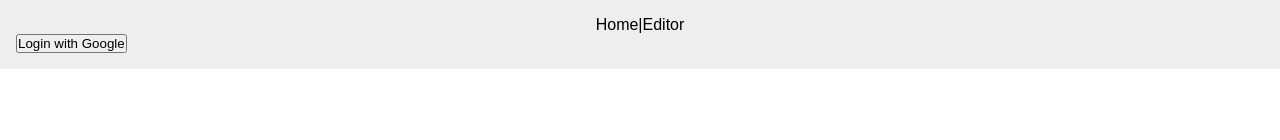
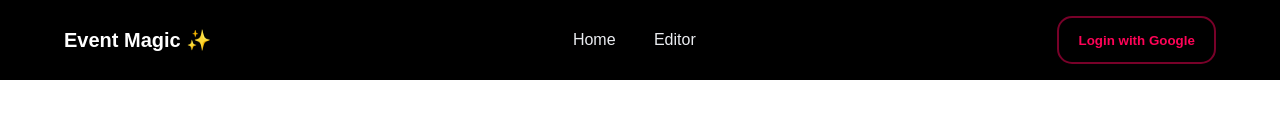
Before and after one commit to DrZanuff/event-magic, a Next.js app: page /main/editor in a window 1280 px wide. Shown: the top 140 px of the page. Built offline with nearby package versions, Linux system fonts and the light colour scheme; no server answers.

Commit message:
feat: style header

```diff
--- a/package.json
+++ b/package.json
@@ -10,6 +10,7 @@
     "plop": "plop"
   },
   "dependencies": {
+    "@remotion/google-fonts": "^4.0.286",
     "@remotion/player": "^4.0.286",
     "firebase": "^11.6.0",
     "jotai": "^2.12.2",
--- a/src/app/globals.css
+++ b/src/app/globals.css
@@ -1,13 +1,32 @@
 :root {
-  --background: #ffffff;
-  --foreground: #171717;
-}
-
-@media (prefers-color-scheme: dark) {
-  :root {
-    --background: #0a0a0a;
-    --foreground: #ededed;
-  }
+  --background-a: black;
+  --background-b2: #1d283880;
+  --background-b3: #1d283840;
+  --background-b1: #1d2838;
+  --paragraphs: #c9c9c9;
+  --accent-a1: #ff0357;
+  --accent-a2: #0b82d8;
+  --semi-stroke: #ffffff1f;
+  --link: #d8dfe9cc;
+  --border: #182233;
+  --magenta-transaprent: #ff035778;
+  --ui-white: white;
+  --ui-primary100: #f4ebff;
+  --ui-primary600: #7f56d9;
+  --ui-primary700: #6941c6;
+  --ui-primary800: #53389e;
+  --ui-gray50: #f9fafb;
+  --ui-gray100: #f2f4f7;
+  --ui-gray200: #eaecf0;
+  --ui-gray300: #d0d5dd;
+  --ui-gray400: #98a2b3;
+  --ui-gray600: #475467;
+  --ui-gray700: #344054;
+  --ui-gray800: #1d2939;
+  --ui-gray900: #101828;
+  --grey: #d8dfe9db;
+  --lite-grey: #e4e2df;
+  --btn-border-radius: 15px;
 }
 
 html,
--- a/src/app/layout.module.css
+++ b/src/app/layout.module.css
@@ -5,10 +5,32 @@
 }
 
 .header {
-  padding: 1rem;
-  background-color: #eee;
+  display: flex;
+  justify-content: space-between;
+  background-color: var(--background-a);
   text-align: center;
-  color: #000;
+  color: var(--ui-white);
+  padding-left: 5%;
+  padding-right: 5%;
+
+  align-items: center;
+  width: 100%;
+  height: auto;
+  min-height: 5rem;
+
+  nav a {
+    padding: 0.5rem 1.2rem;
+    color: var(--ui-gray200);
+
+    &:hover {
+      color: var(--ui-white);
+      text-decoration: underline;
+    }
+  }
+
+  strong {
+    font-size: 20px;
+  }
 }
 
 .main {
--- a/src/app/layout.tsx
+++ b/src/app/layout.tsx
@@ -4,15 +4,26 @@ import Link from 'next/link'
 import { ReactNode } from 'react'
 import { LoginButton } from '@/src/components/core/LoginButton'
 import { DashboardHeaderLink } from '@/src/components/core/DashboardHeaderLink'
+import { Roboto } from 'next/font/google'
+
+const roboto = Roboto({
+  weight: ['400', '700'],
+  style: ['normal', 'italic'],
+  subsets: ['latin'],
+  display: 'swap',
+})
 
 export default function RootLayout({ children }: { children: ReactNode }) {
   return (
-    <html lang="en">
+    <html lang="en" className={roboto.className}>
       <body className={styles.layout}>
         <header className={styles.header}>
+          <Link href="/">
+            <strong>Event Magic ✨</strong>
+          </Link>
+
           <nav>
             <Link href="/">Home</Link>
-            <span>|</span>
             <Link href="/main/editor">Editor</Link>
             <DashboardHeaderLink />
           </nav>
--- a/src/components/core/DashboardHeaderLink/DashboardHeaderLink.tsx
+++ b/src/components/core/DashboardHeaderLink/DashboardHeaderLink.tsx
@@ -12,8 +12,7 @@ export function DashboardHeaderLink() {
 
   return (
     <>
-      <span>|</span>
-      <Link href="/main/dashboard">My Invitations</Link>
+      <Link href="/main/dashboard">Invitations</Link>
     </>
   )
 }
--- a/src/components/core/LoginButton/LoginButton-styles.module.css
+++ b/src/components/core/LoginButton/LoginButton-styles.module.css
@@ -1,3 +1,21 @@
 .container {
   display: flex;
+
+  button {
+    height: 48px;
+    min-width: 100px;
+  }
 }
+
+.avatar {
+  width: 48px;
+  height: 48px;
+  border-radius: 50%;
+  border: 2px solid var(--ui-primary600);
+}
+
+.avatar-container {
+  display: flex;
+  align-items: center;
+  gap: 5px;
+}
--- a/src/components/core/LoginButton/LoginButton.tsx
+++ b/src/components/core/LoginButton/LoginButton.tsx
@@ -3,6 +3,7 @@
 import { useAuth } from '@/src/hooks/useAuth'
 import Image from 'next/image'
 import styles from './LoginButton-styles.module.css'
+import buttons from '../../../styles/buttons.module.css'
 
 export function LoginButton({
   customMessage = 'Login with Google',
@@ -16,18 +17,22 @@ export function LoginButton({
   return (
     <div className={styles.container}>
       {user ? (
-        <div>
+        <div className={styles['avatar-container']}>
           <Image
             src={user.photoURL ?? ''}
             alt="avatar"
             width={64}
             height={64}
+            className={styles.avatar}
           />
-          <span>{user.name}</span>
-          <button onClick={logout}>Logout</button>
+          <button className={buttons['button-purple-outline']} onClick={logout}>
+            Logout
+          </button>
         </div>
       ) : (
-        <button onClick={login}>{customMessage}</button>
+        <button className={buttons['button-outline-magenta']} onClick={login}>
+          {customMessage}
+        </button>
       )}
     </div>
   )
--- /dev/null
+++ b/src/styles/buttons.module.css
@@ -0,0 +1,105 @@
+@layer components;
+
+.button {
+  border-radius: var(--btn-border-radius);
+  padding: 0.6rem 1.2rem;
+  font-weight: 600;
+  cursor: pointer;
+  transition: filter 0.2s ease;
+
+  &:hover {
+    filter: brightness(0.8);
+  }
+}
+
+.button-pink {
+  border-radius: var(--btn-border-radius);
+  padding: 0.6rem 1.2rem;
+  font-weight: 600;
+  cursor: pointer;
+  transition: filter 0.2s ease;
+  background-color: var(--accent-a1);
+  color: var(--ui-white);
+  border: none;
+
+  &:hover {
+    filter: brightness(0.8);
+  }
+}
+
+.button-blue {
+  border-radius: var(--btn-border-radius);
+  padding: 0.6rem 1.2rem;
+  font-weight: 600;
+  cursor: pointer;
+  transition: filter 0.2s ease;
+  background-color: var(--accent-a2);
+  color: var(--ui-white);
+  border: none;
+
+  &:hover {
+    filter: brightness(0.8);
+  }
+}
+
+.button-purple {
+  border-radius: var(--btn-border-radius);
+  padding: 0.6rem 1.2rem;
+  font-weight: 600;
+  cursor: pointer;
+  transition: filter 0.2s ease;
+  background-color: var(--ui-primary600);
+  color: var(--ui-white);
+  border: none;
+
+  &:hover {
+    filter: brightness(0.8);
+  }
+}
+
+.button-purple-outline {
+  border-radius: var(--btn-border-radius);
+  padding: 0.6rem 1.2rem;
+  font-weight: 600;
+  cursor: pointer;
+  transition: background-color 0.2s ease;
+  background-color: transparent;
+  color: var(--ui-primary600);
+  border: 2px solid var(--ui-primary600);
+
+  &:hover {
+    background-color: var(--ui-primary600);
+    color: var(--ui-white);
+  }
+}
+
+.button-white {
+  border-radius: var(--btn-border-radius);
+  padding: 0.6rem 1.2rem;
+  font-weight: 600;
+  cursor: pointer;
+  transition: filter 0.2s ease;
+  background-color: var(--ui-white);
+  color: var(--ui-gray900);
+  border: none;
+
+  &:hover {
+    filter: brightness(0.8);
+  }
+}
+
+.button-outline-magenta {
+  border-radius: var(--btn-border-radius);
+  padding: 0.6rem 1.2rem;
+  font-weight: 600;
+  cursor: pointer;
+  transition: background-color 0.2s ease;
+  background-color: transparent;
+  color: var(--accent-a1);
+  border: 2px solid var(--magenta-transaprent);
+
+  &:hover {
+    background-color: var(--accent-a1);
+    color: var(--ui-white);
+  }
+}
```
Also changed, not shown: 1 other file (tests, documents, lock files or other folders).
